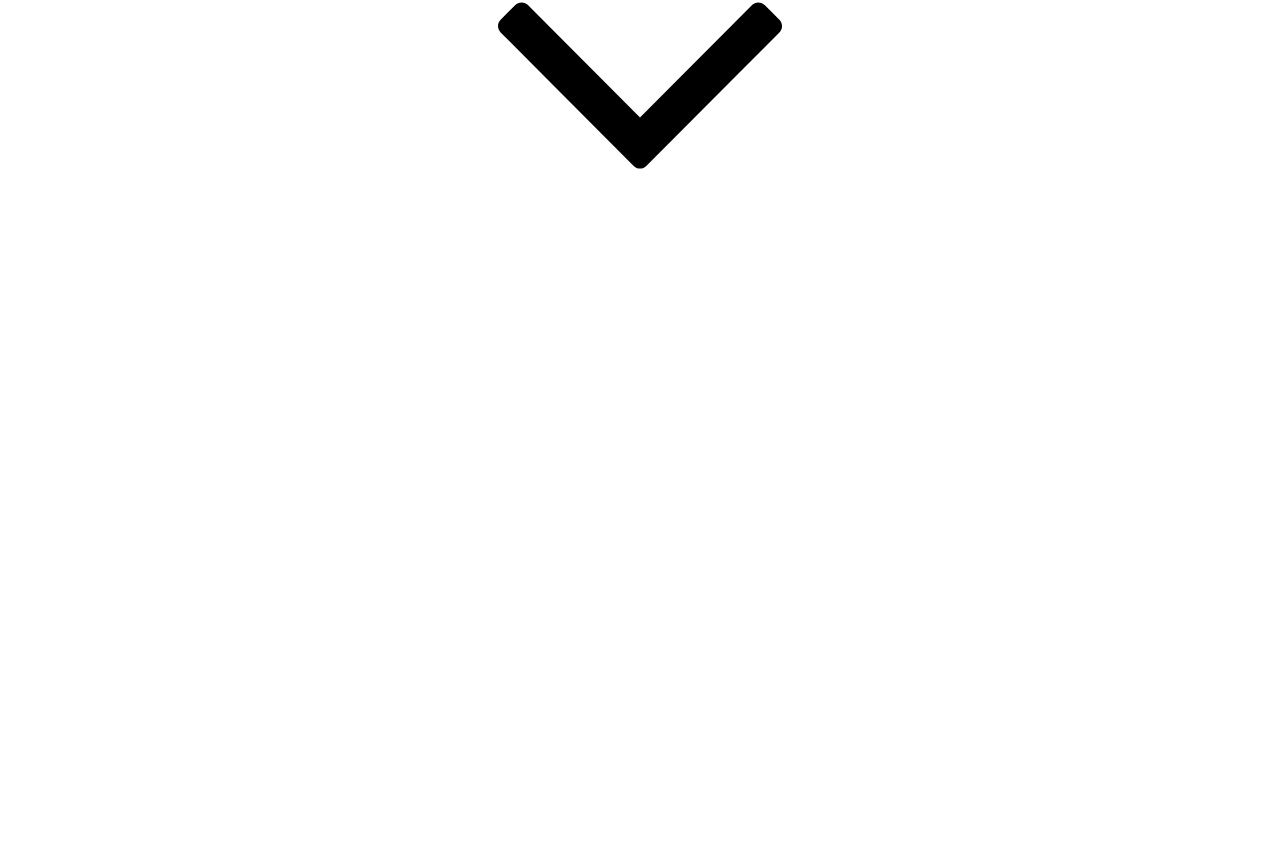
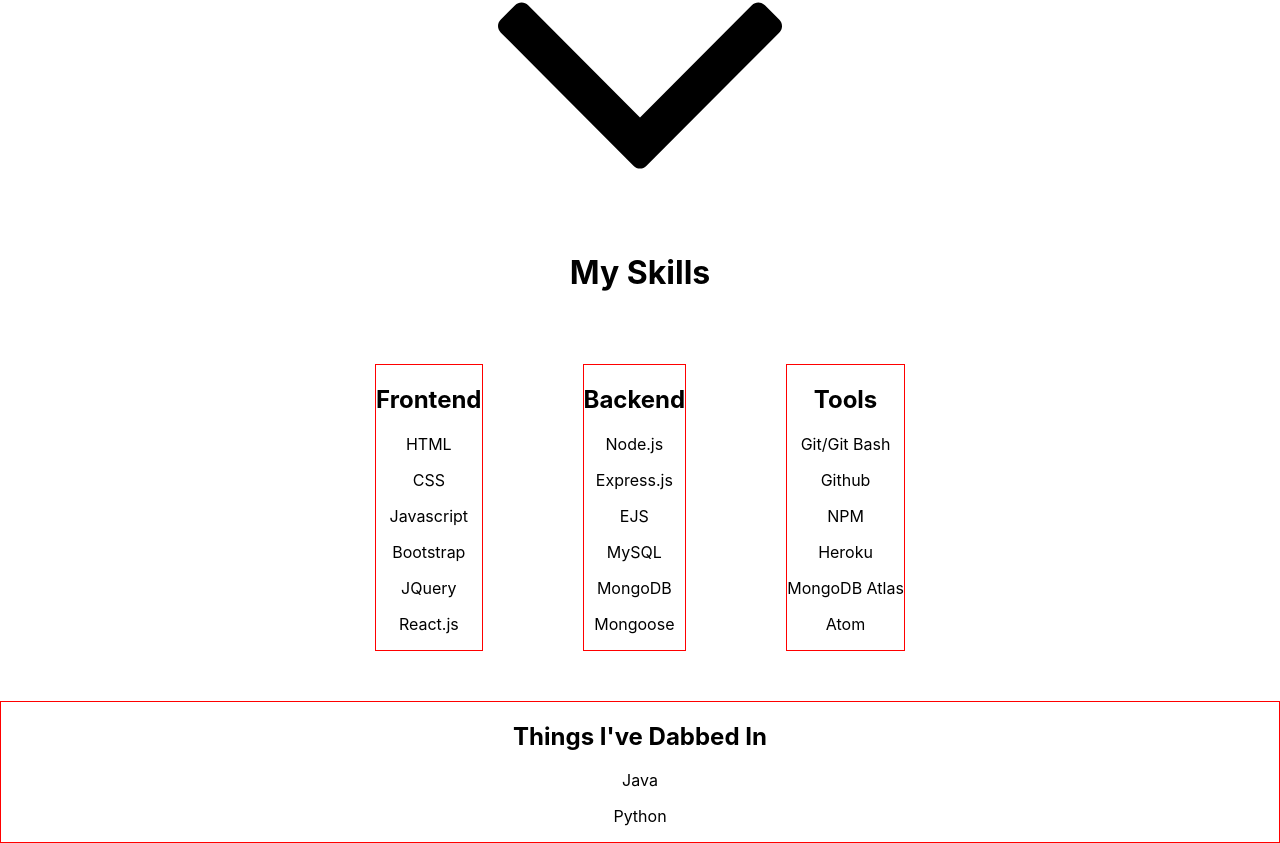
Before and after one commit to Mihir-Achyuta/PersonalWebsite, a React (Create React App) app in the folder frontend/: page / in a window 1280 px wide. Shown: the part 690-1533 px from the top of the page. Before the commit the page ends 922 px from the top, so only its background shows below. Built offline with nearby package versions, Linux system fonts and the light colour scheme; no server answers.

Commit message:
Added Skills page and split into components

```diff
--- a/frontend/src/App.css
+++ b/frontend/src/App.css
@@ -84,3 +84,25 @@
   border: 1px solid red;
   width: 200px;
 }
+
+.FrontendSkills{
+  border: 1px solid red;
+  display: inline-block;
+  margin: 50px 50px;
+}
+
+.BackendSkills{
+  border: 1px solid red;
+  display: inline-block;
+  margin: 50px 50px;
+}
+
+.ToolsSkills{
+  border: 1px solid red;
+  display: inline-block;
+  margin: 50px 50px;
+}
+
+.DabbedThings{
+  border : 1px solid red;
+}
--- a/frontend/src/App.js
+++ b/frontend/src/App.js
@@ -1,10 +1,6 @@
 import React, { Component } from "react";
-import Navbar from "./components/FrontPage/Navbar";
-import Introduction from "./components/FrontPage/Introduction";
-import Transition from "./components/FrontPage/Transition";
-import Header from "./components/FrontPage/Header";
 import Front_Page from "./components/Front_Page"
-
+import Skillz from "./components/Skillz"
 import "./App.css";
 
 class App extends Component {
@@ -28,6 +24,7 @@
     return (
       <div className="App">
         <Front_Page/>
+        <Skillz/>
         {
         //connects backend with frontend
         //<p className="App-intro">{this.state.apiResponse}</p>
--- /dev/null
+++ b/frontend/src/components/Skills/BackendTool.jsx
@@ -0,0 +1,17 @@
+import React from "react";
+
+function BackendTool(){
+  return (
+    <div class = "BackendSkills">
+      <h2>Backend</h2>
+      <p>Node.js</p>
+      <p>Express.js</p>
+      <p>EJS</p>
+      <p>MySQL</p>
+      <p>MongoDB</p>
+      <p>Mongoose</p>
+    </div>
+  );
+}
+
+export default BackendTool;
--- /dev/null
+++ b/frontend/src/components/Skills/DabbedTool.jsx
@@ -0,0 +1,13 @@
+import React from "react";
+
+function DabbedTool(){
+  return(
+    <div class = "DabbedThings">
+      <h2>Things I've Dabbed In</h2>
+      <p>Java</p>
+      <p>Python</p>
+    </div>
+  );
+}
+
+export default DabbedTool;
--- /dev/null
+++ b/frontend/src/components/Skills/FrontendTool.jsx
@@ -0,0 +1,17 @@
+import React from "react";
+
+function FrontendTool(){
+  return(
+    <div class = "FrontendSkills">
+      <h2>Frontend</h2>
+      <p>HTML</p>
+      <p>CSS</p>
+      <p>Javascript</p>
+      <p>Bootstrap</p>
+      <p>JQuery</p>
+      <p>React.js</p>
+    </div>
+  );
+}
+
+export default FrontendTool;
--- /dev/null
+++ b/frontend/src/components/Skills/SkillHeader.jsx
@@ -0,0 +1,11 @@
+import React from "react";
+
+function SkillHeader(){
+  return(
+    <div class = "SkillzHeader">
+      <h1>My Skills</h1>
+    </div>
+  );
+}
+
+export default SkillHeader;
--- /dev/null
+++ b/frontend/src/components/Skills/ToolTool.jsx
@@ -0,0 +1,17 @@
+import React from "react";
+
+function ToolTool(){
+  return(
+    <div class = "ToolsSkills">
+      <h2>Tools</h2>
+      <p>Git/Git Bash</p>
+      <p>Github</p>
+      <p>NPM</p>
+      <p>Heroku</p>
+      <p>MongoDB Atlas</p>
+      <p>Atom</p>
+    </div>
+  );
+}
+
+export default ToolTool;
--- /dev/null
+++ b/frontend/src/components/Skillz.jsx
@@ -0,0 +1,20 @@
+import React from "react";
+import FrontendTool from "./Skills/FrontendTool"
+import BackendTool from "./Skills/BackendTool"
+import ToolTool from "./Skills/ToolTool"
+import DabbedTool from "./Skills/DabbedTool"
+import SkillHeader from "./Skills/SkillHeader"
+
+function Skillz(){
+  return(
+    <div>
+      <SkillHeader/>
+      <FrontendTool/>
+      <BackendTool/>
+      <ToolTool/>
+      <DabbedTool/>
+    </div>
+  );
+}
+
+export default Skillz;
```
Also changed, not shown: 1 other file (tests, documents, lock files or other folders).
